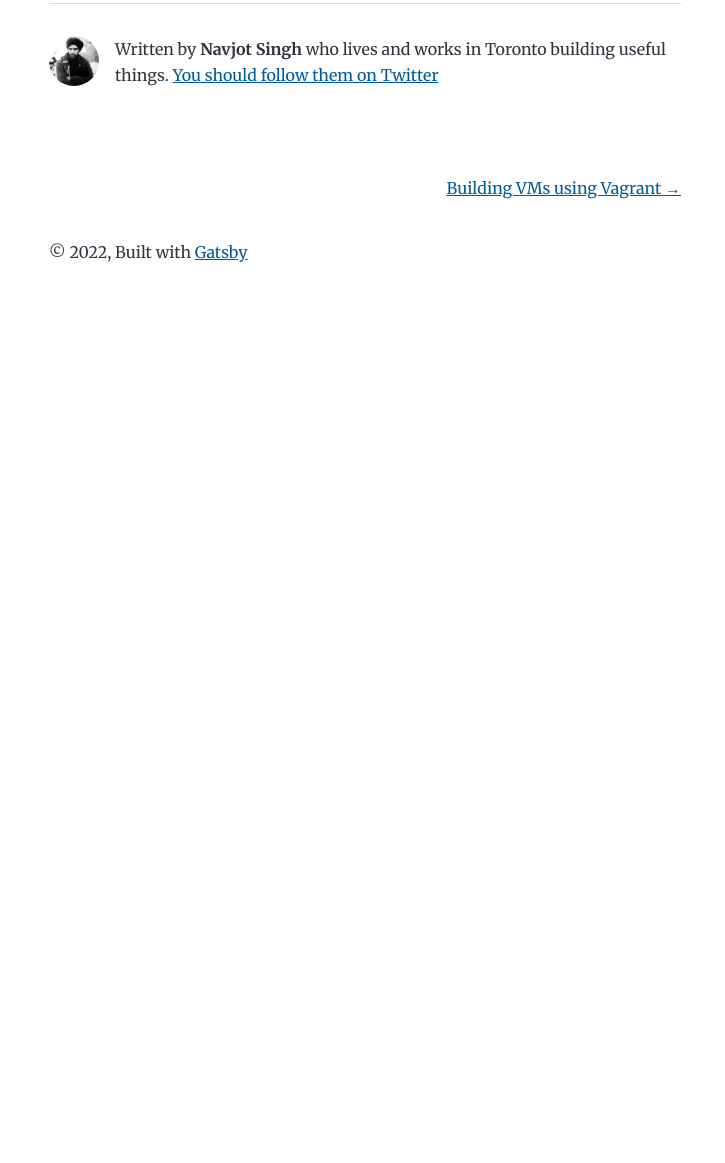
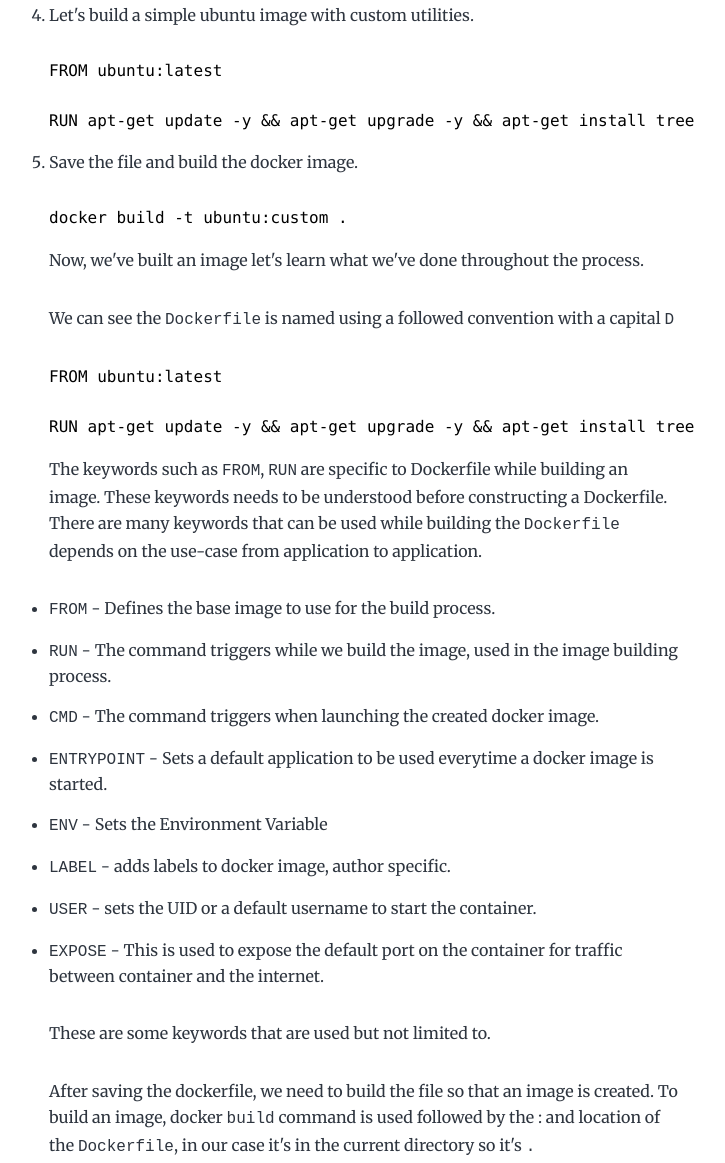
Before and after one commit to navjots35/ChaosPeriod, a Gatsby site: page /Docker/ in a window 1280 px wide. Shown: the part 3306-4469 px from the top of the page, without its empty margins (275-1000 px from the left). Before the commit the page ends 3634 px from the top, so only its background shows below. Built offline with nearby package versions, Linux system fonts and the light colour scheme; Gatsby itself is replaced by a stand-in of ours; some packages are replaced by stand-ins of ours; code samples lack their colours.

Commit message:
Updated the Docker Chapter

````diff
--- a/content/blog/Docker/index.md
+++ b/content/blog/Docker/index.md
@@ -109,3 +109,39 @@ cd ~/docker-image
 ```bash
 nano Dockerfile
 ```
+
+4. Let's build a simple ubuntu image with custom utilities.
+```Dockerfile
+FROM ubuntu:latest
+
+RUN apt-get update -y && apt-get upgrade -y && apt-get install tree
+```
+
+5. Save the file and build the docker image.
+```bash
+docker build -t ubuntu:custom .
+```
+
+Now, we've built an image let's learn what we've done throughout the process.
+
+We can see the `Dockerfile` is named using a followed convention with a capital `D`
+
+```Dockerfile
+FROM ubuntu:latest
+
+RUN apt-get update -y && apt-get upgrade -y && apt-get install tree
+```
+The keywords such as `FROM`, `RUN` are specific to Dockerfile while building an image. These keywords needs to be understood before constructing a Dockerfile. There are many keywords that can be used while building the `Dockerfile` depends on the use-case from application to application.
+
+- `FROM` - Defines the base image to use for the build process.
+- `RUN` - The command triggers while we build the image, used in the image building process.
+- `CMD` - The command triggers when launching the created docker image.
+- `ENTRYPOINT` - Sets a default application to be used everytime a docker image is started.
+- `ENV` - Sets the Environment Variable
+- `LABEL` - adds labels to docker image, author specific.
+- `USER` - sets the UID or a default username to start the container.
+- `EXPOSE` - This is used to expose the default port on the container for traffic between container and the internet.
+
+These are some keywords that are used but not limited to.
+
+After saving the dockerfile, we need to build the file so that an image is created. To build an image, docker `build` command is used followed by the <image_name>:<tag> and location of the `Dockerfile`, in our case it's in the current directory so it's `.`
````
